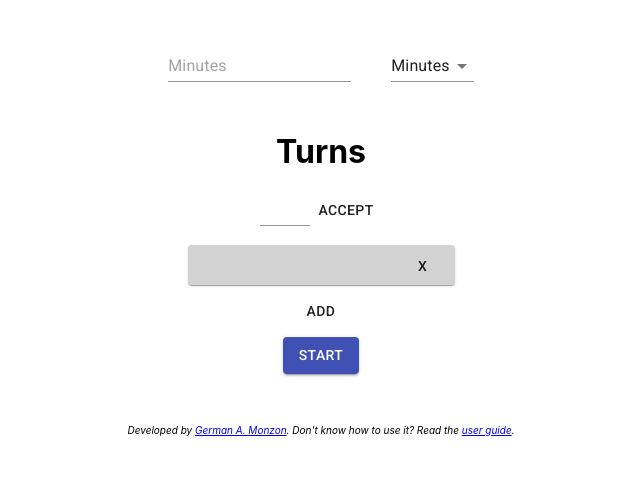
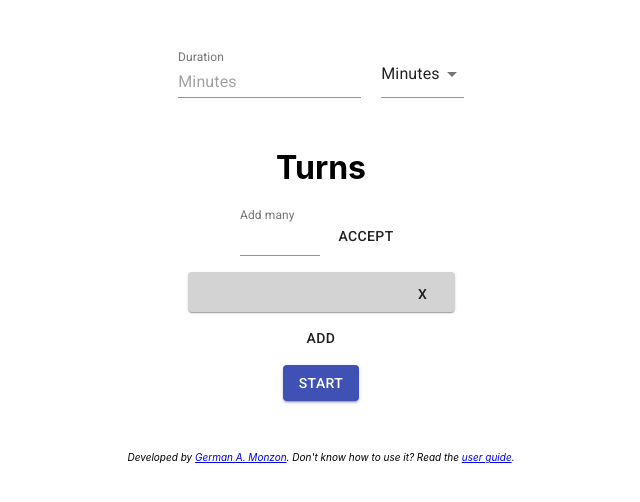
Before and after one commit to German969/dsmt, a React (Create React App) app: page / in a window 1280 px wide. Shown: the top 502 px of the page, without its empty margins (319-959 px from the left). Built offline with nearby package versions, Linux system fonts and the light colour scheme.

Commit message:
Add input labels

```diff
--- a/src/components/set-up/time-picker.css
+++ b/src/components/set-up/time-picker.css
@@ -8,4 +8,5 @@
 
 .time-picker--select {
     margin-left: 20px;
+    line-height: 35px !important;
 }
--- a/src/components/set-up/time-picker.js
+++ b/src/components/set-up/time-picker.js
@@ -23,11 +23,15 @@ function TimePicker (props) {
 
         if (isMinutesPicker()) {
             contentToRender =
-                <Input
+                <TextField
+                    label={'Duration'}
                     type={'number'}
                     className={'time-picker--input-number'}
                     placeholder={'Minutes'}
                     onChange={(e)=>{props.onTimeChange(e.target.value)}}
+                    InputLabelProps={{
+                        shrink: true,
+                    }}
                 />
         } else if (isTimePicker()) {
             contentToRender =
@@ -35,7 +39,12 @@ function TimePicker (props) {
                     type={'time'}
                     className={'time-picker--input-time'}
                     onChange={handleTimeChange}
+                    label={'Ending time'}
+                    InputLabelProps={{
+                        shrink: true,
+                    }}
                 />
+
         }
 
         return contentToRender
--- a/src/components/set-up/turns-picker.css
+++ b/src/components/set-up/turns-picker.css
@@ -22,5 +22,10 @@
 }
 
 .turns-picker-input-number {
-    width: 50px;
+    width: 80px;
 }
+
+.turns-picker-accept-button {
+    margin-top: 10px !important;
+    margin-left: 10px !important;
+}
--- a/src/components/set-up/turns-picker.js
+++ b/src/components/set-up/turns-picker.js
@@ -1,5 +1,5 @@
 import React, { useState } from "react";
-import {List, ListItem, Button, Input, Card} from '@material-ui/core';
+import {List, ListItem, Button, Input, TextField, Card} from '@material-ui/core';
 import './turns-picker.css';
 
 function TurnsPicker (props) {
@@ -27,13 +27,22 @@ function TurnsPicker (props) {
     return (
         <div className={'turns-picker-container'}>
             <h1>Turns</h1>
-            <Input
+            <TextField
                 type={'number'}
                 value={addManyTurns}
                 onChange={(e)=>{setAddManyTurns(e.target.value)}}
                 className={'turns-picker-input-number'}
+                label={'Add many'}
+                InputLabelProps={{
+                    shrink: true,
+                }}
             />
-            <Button onClick={()=>{props.addMany(addManyTurns)}}>Accept</Button>
+            <Button
+                onClick={()=>{props.addMany(addManyTurns)}}
+                className={'turns-picker-accept-button'}
+            >
+                Accept
+            </Button>
             <List>
                 {renderListItems()}
                 <Button onClick={() => props.addTurn()}>Add</Button>
```
Also changed, not shown: public/user-guide.html (line endings or trailing spaces).
